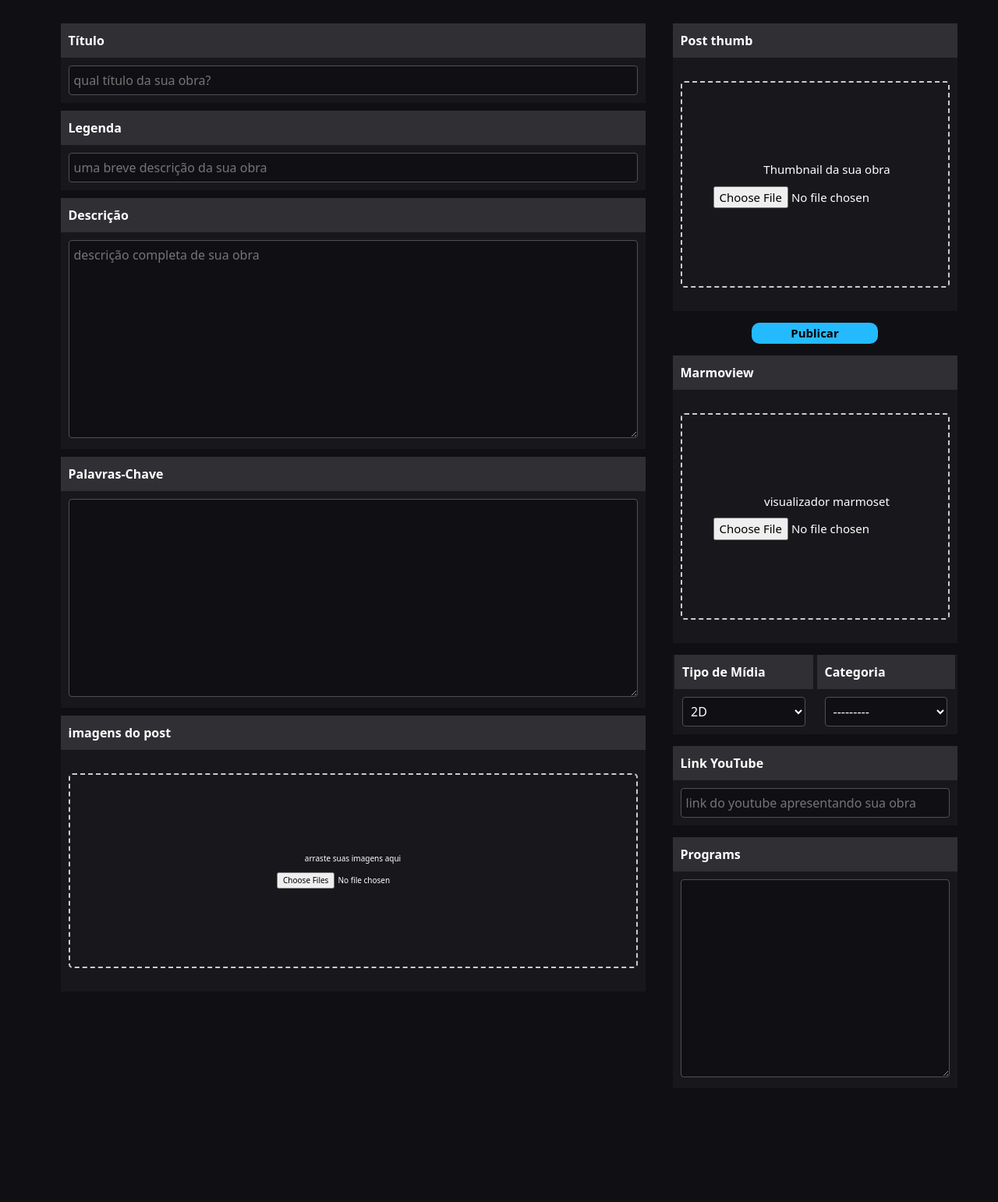
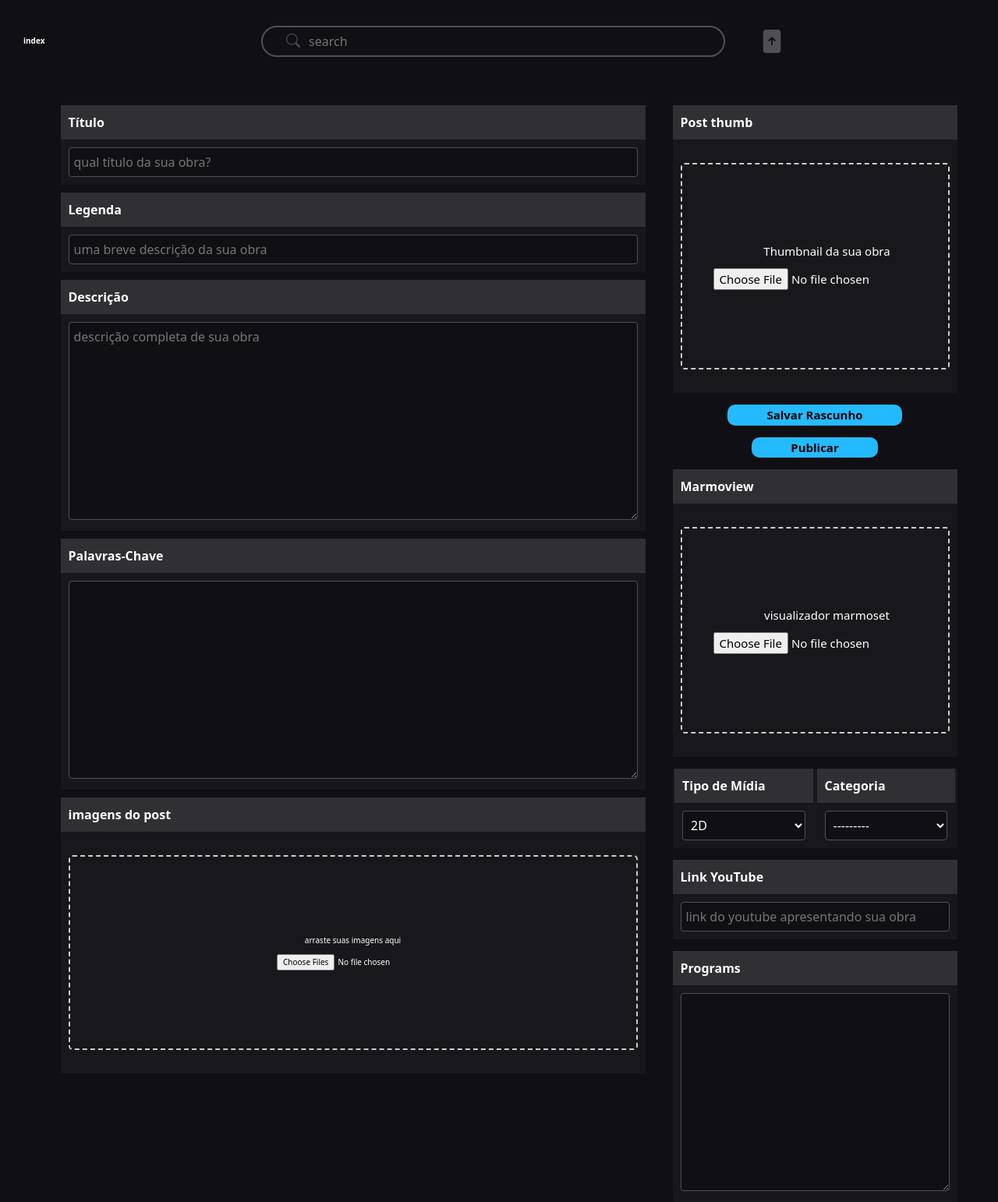
Before and after one commit to Atividades-Lizandro-ADS/Portflow, a Django app: page /postagem/ in a window 1280 px wide. Shown: the whole page at 78% size. Before the commit the page ends 1382 px from the top, so only its background shows below. Run offline with Django 5.2, Linux system fonts and the light colour scheme; data comes from the database, SQL or seed files in the repository; both versions use the stored data as it was after the commit; some libraries are stand-ins or nearby versions.

Commit message:
feature: posts podem ser salvos como rascunho

```diff
--- a/post_art/forms.py
+++ b/post_art/forms.py
@@ -1,6 +1,7 @@
 from django.forms.models import ModelForm
 from .models import PostArt,Profile,Comments,PostImages
-from django.forms import CharField,Textarea,RadioSelect,ModelChoiceField
+from django.forms import CharField,Textarea,RadioSelect,ModelChoiceField,HiddenInput
+from django.core.exceptions import ValidationError
 
 
 class PostForm(ModelForm):
@@ -24,6 +25,8 @@ class PostForm(ModelForm):
     def clean_post_thumb(self):
         return self.cleaned_data.get('post_thumb')
 
+
+
     def __init__(self, *args, **kwargs):
         super().__init__(*args, **kwargs)
 
@@ -44,6 +47,7 @@ class PostForm(ModelForm):
         self.fields['art_type'].label='Tipo de Mídia'
         self.fields['category'].label='Categoria'
         self.fields['keywords'].label='Palavras-Chave'
+        self.fields['published'].widget=HiddenInput()
 
 
 
--- a/post_art/models.py
+++ b/post_art/models.py
@@ -74,6 +74,8 @@ class PostArt(BasePost):
 
     keywords=models.TextField(null=True, blank=True)
 
+    published=models.BooleanField(default=True)
+
 
     class Meta:
         verbose_name="post portfolio"
--- a/post_art/static/css/postform.css
+++ b/post_art/static/css/postform.css
@@ -90,3 +90,28 @@ label{
     line-height: 1.2;
     overflow-y: hidden;
   }
+
+.search-input{
+    border: solid .2rem #505054;
+    border-radius: 3rem;
+}
+
+.search-input input[type=text]{
+    border: none;
+    background-color: transparent;
+    color: #fff;
+}
+.search-input i{
+    font-size: 1.8rem;
+    color: #505054;
+}
+
+.coment-button{
+    height: 3rem;
+    width: 3rem;
+    background-color: #24baff;
+    border-radius: 20%;
+}
+.coment-button i{
+    font-size: 2rem;
+}
--- /dev/null
+++ b/post_art/static/js/draft_publish.js
@@ -0,0 +1,18 @@
+const draft_btn=document.getElementById('draft')
+const publish_btn=document.getElementById('publish')
+const published=document.getElementById('id_published')
+const form_=document.getElementById('formulario')
+
+draft_btn.addEventListener('click',function(e){
+    e.preventDefault()
+    published.value=false;
+    form_.submit()
+});
+
+publish_btn.addEventListener('click',function(e){
+    e.preventDefault()
+    published.value=true;
+    form_.submit()
+
+
+});
--- a/post_art/templates/post_art/postPost.html
+++ b/post_art/templates/post_art/postPost.html
@@ -1,13 +1,14 @@
 {%extends 'base.html'%}
 {%load static%}
-{% block head%}
-<link rel="stylesheet" href="{%static 'css/postform.css' %}">
+
+{%block head%}
+<script src="https://code.jquery.com/jquery-3.6.0.min.js"></script>
 {%endblock%}
 
 {%block content%}
 
 <main class="container">
-    <form action="" method="post" class="d-flex mt-5 flex-column gap-5 justify-content-center"
+    <form action="" id="formulario" method="post" class="d-flex mt-5 flex-column gap-5 justify-content-center"
         enctype="multipart/form-data">
         {%csrf_token%}
 
@@ -103,8 +104,9 @@
                 <!--fim thumbnail-->
 
 
-                <button type="submit" class="post-button like-button d-flex justify-content-center">Publicar</button>
-
+                <button type="submit" id="draft" class="post-button like-button d-flex justify-content-center" >Salvar Rascunho</button>
+                <button type="submit" id="publish" class="post-button like-button d-flex justify-content-center">Publicar</button>
+                {{form.published}}
 
                 <!--input marmoset-->
                 <div class="graybox">
@@ -184,5 +186,6 @@
 
 
 <script src="{%static 'js/add_image_form.js'%}"></script>
+<script src="{%static 'js/draft_publish.js'%}"></script>
 
 {%endblock%}
--- a/post_art/views.py
+++ b/post_art/views.py
@@ -5,9 +5,10 @@ from .forms import PostForm,CommentForm
 from django.contrib.auth.decorators import login_required
 from django.urls import reverse
 
-from django.views.generic import ListView
+from django.db.models import Q
 
-from django.views.generic import UpdateView
+from django.views.generic import ListView,UpdateView
+
 
 from .utility import get_object_or_none
 
@@ -16,9 +17,18 @@ from .utility import get_object_or_none
 
 class Index(ListView):
     model=PostArt
-    queryset=PostArt.objects.all()[:12]
+    queryset=PostArt.objects.filter(published=True)[:12]
     template_name='post_art/index.html'
     context_object_name='posts'
+
+    def get_queryset(self):
+        search=self.request.GET.get('search')
+        if search:
+            return PostArt.objects.filter(Q(tittle__icontains=search) |
+                                           Q(caption__icontains=search) |
+                                             Q(description__icontains=search),published=True)[:12]
+        return super().get_queryset()
+
 
 
 
@@ -33,6 +43,7 @@ def postPost(request):
             #recebendo os dados do input de texto 'programs' e transformando o numa lista com o split
             programas=form.cleaned_data.get('programs')
             programas=programas.split(';')
+
 
             #filtrando os objetos a partir da lista acima, todos os objetos encontrados no db que correspondam
             #a algum objeto acima serão trazidos
--- a/templates/base.html
+++ b/templates/base.html
@@ -9,12 +9,34 @@
     <link href="https://cdn.jsdelivr.net/npm/bootstrap@5.3.3/dist/css/bootstrap.min.css" rel="stylesheet" integrity="sha384-QWTKZyjpPEjISv5WaRU9OFeRpok6YctnYmDr5pNlyT2bRjXh0JMhjY6hW+ALEwIH" crossorigin="anonymous">
     <link rel="stylesheet" href="https://cdn.jsdelivr.net/npm/bootstrap-icons@1.11.3/font/bootstrap-icons.min.css">
     <link rel="stylesheet" href="{%static 'portfolio_base_style.css'%}">
+    <link rel="stylesheet" href="{%static 'css/postform.css' %}">
+
     {%block head%}
     {%endblock%}
 
     <title>{%block title%}Portflow{%endblock%}</title>
 </head>
 <body>
+    <header  class="d-flex flex-row w-100">
+        <div  class="d-flex row p-5 align-items-center w-100">
+            <div class="col">
+
+                <a href="{%url 'index'%}">index</a>
+
+            </div>
+
+            <div class="col-6 mx-5">
+                <form action="" class="search-input px-5 d-flex align-items-center " method="get">
+                    <i class="bi bi-search"></i>
+                    <input type="text" class="text-input mx-2" name="search" id="search" placeholder="search">
+                </form>
+            </div>
+            <div class="col">
+                <a href="{%url 'postPost'%}"><i style="font-size: 3rem; color: #505054;" class="bi bi-file-arrow-up-fill"></i></a>
+            </div>
+
+        </div>
+    </header>
     {%block content%}{%endblock%}
 
 
--- a/templates/static/portfolio_base_style.css
+++ b/templates/static/portfolio_base_style.css
@@ -139,6 +139,12 @@ a{
 }
 
 
+button{
+    display: flex;
+    gap: .4rem;
+    align-items: center;
+    border: none;
+}
 .post-button{
     display: flex;
     gap: .4rem;
@@ -160,3 +166,7 @@ a{
 .wh-btn{
     color: #fff;
 }
+
+.w-100{
+    width: 100%;
+}
```
Also changed, not shown: post_art/templates/post_art/post_details.html (+6 -4 lines), db.sqlite3, post_art/migrations/0007_postart_published.py (added).
